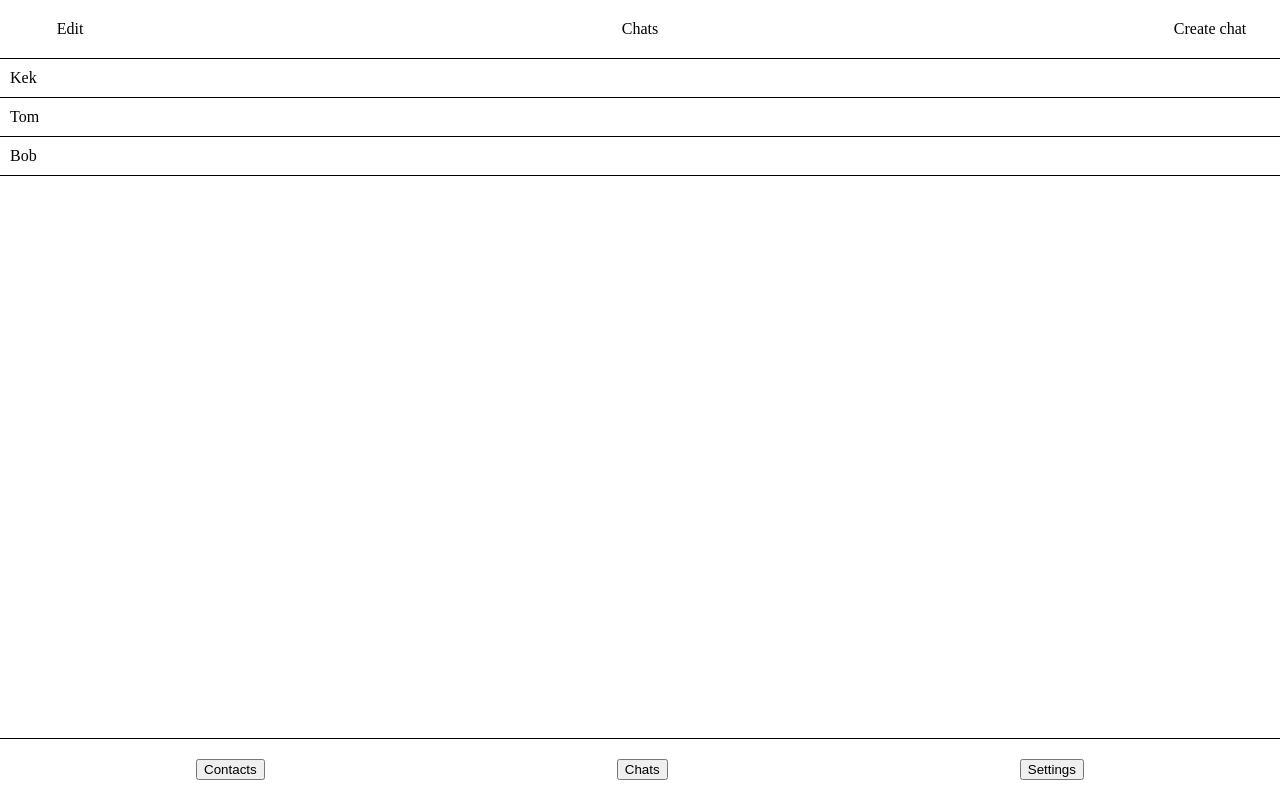
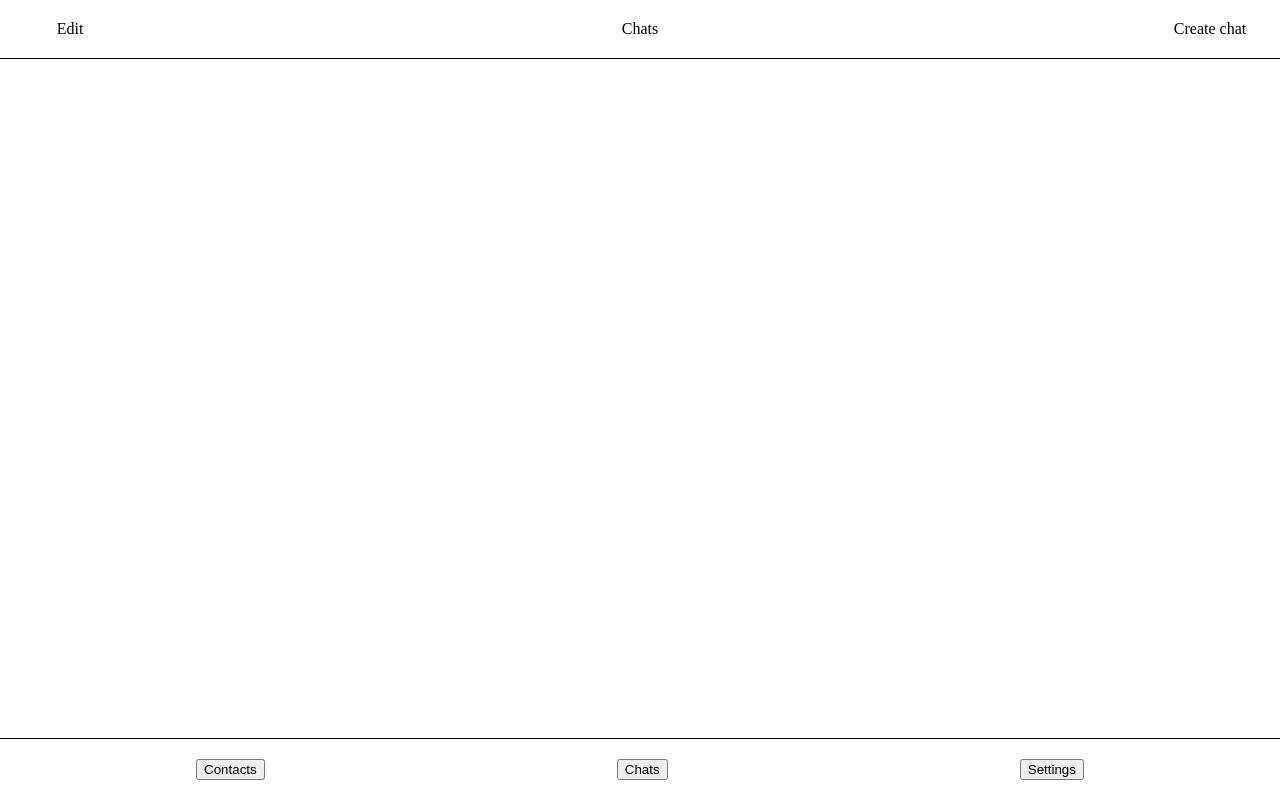
Before and after one commit to kittymercury/sandbox-react, a React app: page / in a window 1280 px wide. Built offline with nearby package versions, Linux system fonts and the light colour scheme.

Commit message:
remove mappings

```diff
--- a/src/components/app.jsx
+++ b/src/components/app.jsx
@@ -84,48 +84,25 @@ export default class App extends React.Component {
 
         {(currentPage === 'Contacts') && (
           <div className="content contacts">
-            <ul>{users.map((user) => {
-              return (
-                <li>
-                  <span>{user.name}</span>
-                  <span className={user.status}>{user.status}</span>
-                </li>
-              );
-            })}</ul>
+
           </div>
         )}
 
         {(currentPage === 'Chats') && (
           <div className="content chats">
-            <ul>{chats.map((chat) => {
-              const participant = users.find((user) => user.id === chat.participants[1]);
-              return <li onClick={() => this.handleChatClick(chat)}>{participant.name}</li>
-            })}</ul>
+
           </div>
         )}
 
         {(currentPage === 'Settings') && (
           <div className="content settings">
-            {users.find((user) => user.id === currentUser).name}
+
           </div>
         )}
 
         {(currentPage === 'Messages') && (
           <div className="content messages">
-            <ul>
-              {messages.filter((message) => message.chatId === currentChat.id).map((message) => {
-                const user = users.find((user) => user.id === message.userId);
-                const isCurrentUsersMessage = message.userId === currentUser;
-                const style = { textAlign: isCurrentUsersMessage ? 'right' : 'left' };
 
-                return (
-                  <li>
-                    <div style={style}>{user.name} {message.time}</div>
-                    <div style={style}>{message.content}</div>
-                  </li>
-                );
-              })}
-            </ul>
 
             <div style={{ display: 'flex' }}>
               <input style={{ flex: 1 }} type="text" value={chatInput} onChange={this.handleChangeChatInput} />
```
